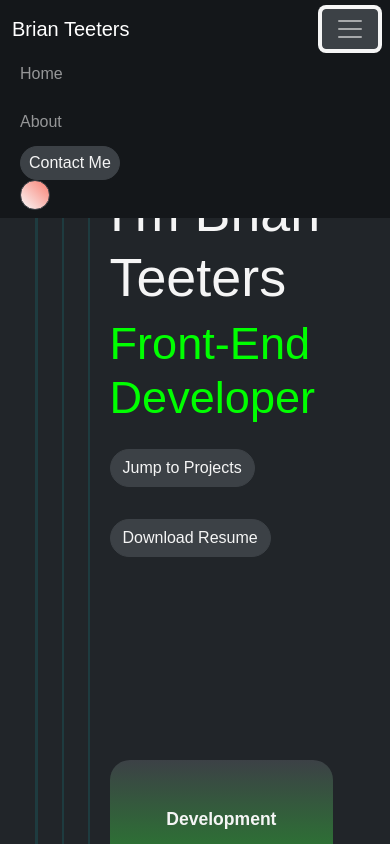
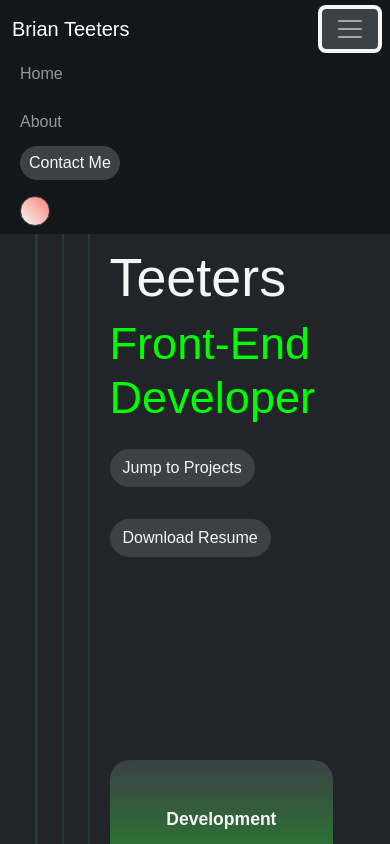
Before and after one commit to Bateeters/BrianTeetersPortfolio, a React (Vite) app in the folder portfolio/: page / in a window 390 px wide. Both pictures are taken after a click on the button "Toggle navigation". Shown: the top 844 px of the page. Built offline with nearby package versions, Linux system fonts and the light colour scheme.

Commit message:
added padding to theme toggle on mobile menu

```diff
--- a/portfolio/src/components/Nav.jsx
+++ b/portfolio/src/components/Nav.jsx
@@ -55,7 +55,7 @@ function Nav() {
                                 <button className="btn px-2 py-1 rounded-pill">Contact Me</button>
                             </a>
                         </li>
-                        <li className="nav-item d-flex align-items-center px-2">
+                        <li className="nav-item d-flex align-items-center px-2 pt-lg-0 pt-3">
                             <button onClick={toggleTheme} className="theme-toggle-btn btn">
                             </button>
                         </li>
```
